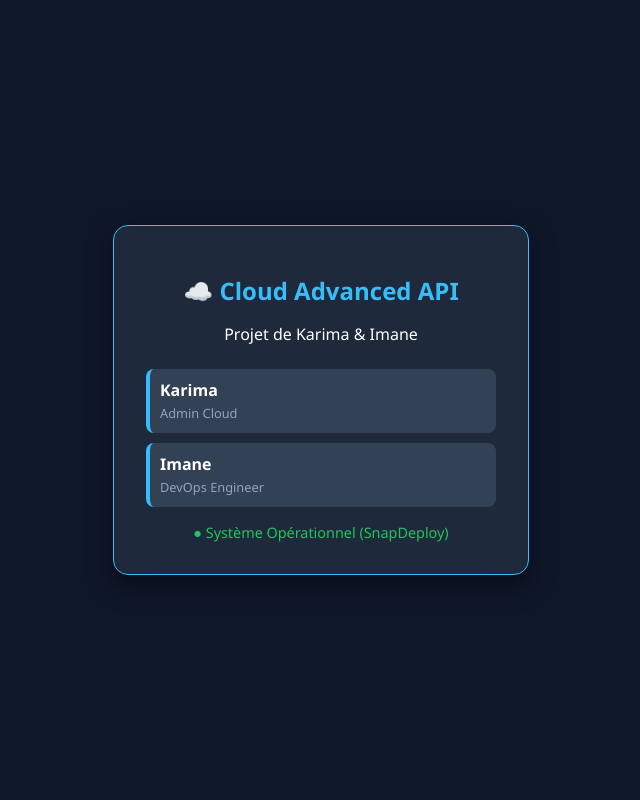
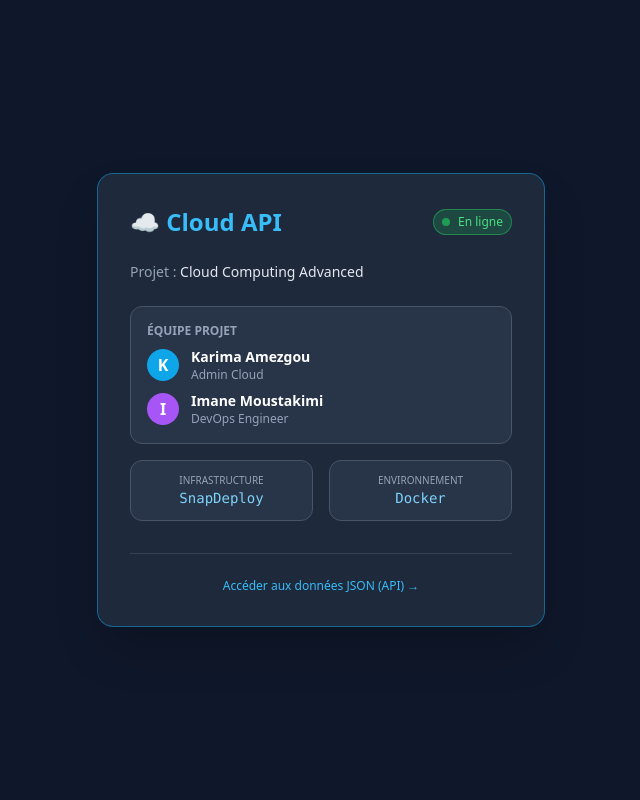
Before and after one commit to karimaamezgou/cloud-api-project, a Flask app: page / in a window 1280 px wide. Shown: the whole page, without its empty margins (319-959 px from the left). Run offline with Flask 3, Linux system fonts and the light colour scheme; some libraries are stand-ins or nearby versions.

Commit message:
Update index.html

```diff
--- a/templates/index.html
+++ b/templates/index.html
@@ -2,26 +2,51 @@
 <html lang="fr">
 <head>
     <meta charset="UTF-8">
+    <meta name="viewport" content="width=device-width, initial-scale=1.0">
     <title>Cloud Dashboard | Karima & Imane</title>
-    <style>
-        body { font-family: 'Segoe UI', sans-serif; background: #0f172a; color: white; display: flex; justify-content: center; align-items: center; height: 100vh; margin: 0; }
-        .card { background: #1e293b; padding: 2rem; border-radius: 15px; box-shadow: 0 10px 25px rgba(0,0,0,0.5); text-align: center; width: 350px; border: 1px solid #38bdf8; }
-        h1 { color: #38bdf8; font-size: 1.5rem; }
-        .user-list { text-align: left; margin-top: 1.5rem; }
-        .user-item { background: #334155; margin: 10px 0; padding: 10px; border-radius: 8px; border-left: 4px solid #38bdf8; }
-        .role { font-size: 0.8rem; color: #94a3b8; }
-        .status { color: #22c55e; font-size: 0.9rem; margin-top: 1rem; }
-    </style>
+    <script src="https://cdn.tailwindcss.com"></script>
 </head>
-<body>
-    <div class="card">
-        <h1>☁️ Cloud Advanced API</h1>
-        <p>Projet de Karima & Imane</p>
-        <div class="user-list">
-            <div class="user-item"><strong>Karima</strong><br><span class="role">Admin Cloud</span></div>
-            <div class="user-item"><strong>Imane</strong><br><span class="role">DevOps Engineer</span></div>
+<body class="bg-slate-900 text-white flex items-center justify-center min-h-screen">
+    <div class="bg-slate-800 p-8 rounded-2xl shadow-2xl border border-sky-500/50 w-full max-w-md">
+        <div class="flex justify-between items-center mb-6">
+            <h1 class="text-2xl font-bold text-sky-400">☁️ Cloud API</h1>
+            <span class="bg-green-500/20 text-green-400 text-xs px-2 py-1 rounded-full border border-green-500/50 flex items-center">
+                <span class="w-2 h-2 bg-green-500 rounded-full animate-pulse mr-2"></span> En ligne
+            </span>
         </div>
-        <div class="status">● Système Opérationnel (SnapDeploy)</div>
+
+        <p class="text-slate-400 text-sm mb-6">Projet : <span class="text-slate-200">Cloud Computing Advanced</span></p>
+
+        <div class="space-y-4">
+            <div class="bg-slate-700/50 p-4 rounded-xl border border-slate-600">
+                <p class="text-xs text-slate-400 uppercase font-bold mb-2">Équipe Projet</p>
+                <div class="flex items-center space-x-3 mb-2">
+                    <div class="w-8 h-8 bg-sky-500 rounded-full flex items-center justify-center font-bold">K</div>
+                    <div><p class="text-sm font-semibold">Karima Amezgou</p><p class="text-xs text-slate-400">Admin Cloud</p></div>
+                </div>
+                <div class="flex items-center space-x-3">
+                    <div class="w-8 h-8 bg-purple-500 rounded-full flex items-center justify-center font-bold">I</div>
+                    <div><p class="text-sm font-semibold">Imane Moustakimi</p><p class="text-xs text-slate-400">DevOps Engineer</p></div>
+                </div>
+            </div>
+
+            <div class="grid grid-cols-2 gap-4 text-center">
+                <div class="bg-slate-700/50 p-3 rounded-xl border border-slate-600">
+                    <p class="text-[10px] text-slate-400 uppercase">Infrastructure</p>
+                    <p class="text-sm font-mono text-sky-300">SnapDeploy</p>
+                </div>
+                <div class="bg-slate-700/50 p-3 rounded-xl border border-slate-600">
+                    <p class="text-[10px] text-slate-400 uppercase">Environnement</p>
+                    <p class="text-sm font-mono text-sky-300">Docker</p>
+                </div>
+            </div>
+        </div>
+
+        <div class="mt-8 pt-6 border-t border-slate-700 flex justify-center">
+            <a href="/api/users" class="text-xs text-sky-400 hover:text-sky-300 transition-colors flex items-center">
+                Accéder aux données JSON (API) →
+            </a>
+        </div>
     </div>
 </body>
 </html>
```
